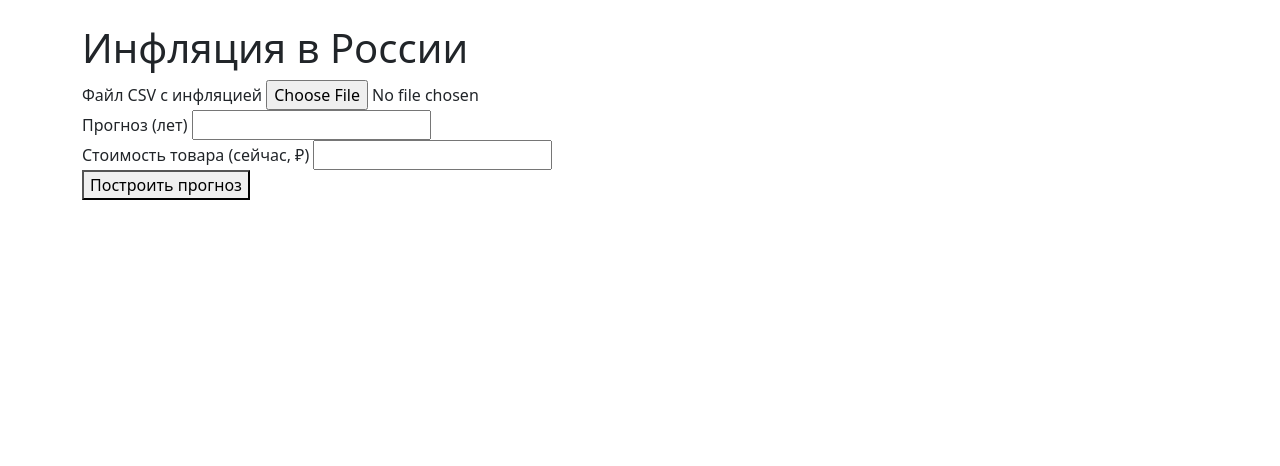
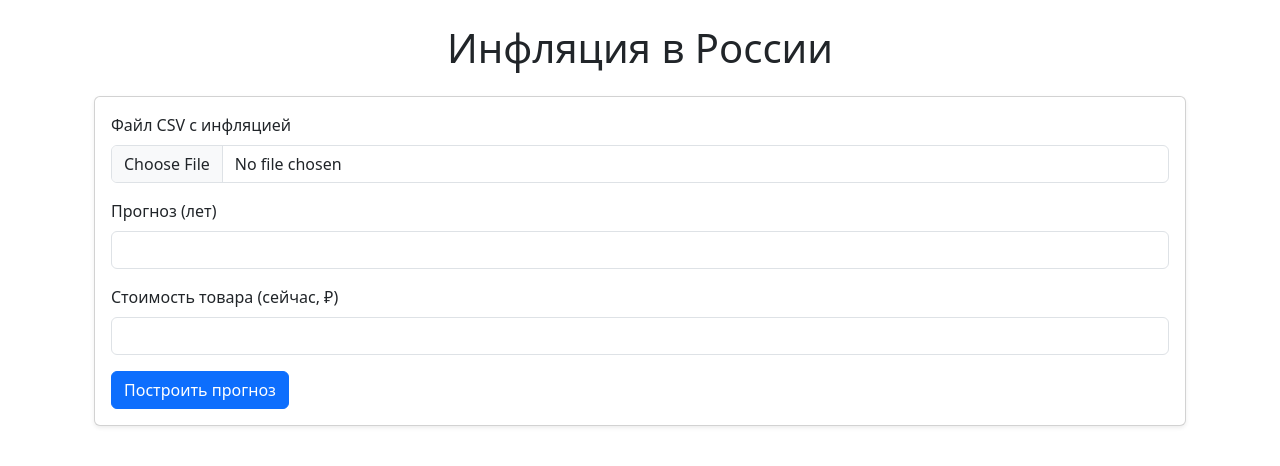
Before and after one commit to Dantes39/Laba3TP, a Flask app: page /price in a window 1280 px wide. Shown: the part 56-522 px from the top of the page. Run offline with Flask 3, Linux system fonts and the light colour scheme.

Commit message:
Обновленный дизайн

```diff
--- a/templates/price.html
+++ b/templates/price.html
@@ -1,47 +1,68 @@
 {% extends 'base.html' %}
+
 {% block body %}
-<h1>Инфляция в России</h1>
+<div class="container mt-4">
+    <h1 class="text-center mb-4">Инфляция в России</h1>
+
+    <div class="card shadow-sm mb-4">
+        <div class="card-body">
             <form method="post" enctype="multipart/form-data">
-    <div>
-        <label>Файл CSV с инфляцией</label>
-        <input type="file" name="datafile" required>
+                <div class="mb-3">
+                    <label class="form-label">Файл CSV с инфляцией</label>
+                    <input type="file" name="datafile" class="form-control" required>
                 </div>
-    <div>
-        <label>Прогноз (лет)</label>
-        <input type="number" name="period" required>
+                <div class="mb-3">
+                    <label class="form-label">Прогноз (лет)</label>
+                    <input type="number" name="period" class="form-control" required>
                 </div>
-    <div>
-        <label>Стоимость товара (сейчас, ₽)</label>
-        <input type="number" name="price" step="0.01" required>
+                <div class="mb-3">
+                    <label class="form-label">Стоимость товара (сейчас, ₽)</label>
+                    <input type="number" name="price" class="form-control" step="0.01" required>
                 </div>
-    <button type="submit">Построить прогноз</button>
+                <button type="submit" class="btn btn-primary">Построить прогноз</button>
             </form>
+        </div>
+    </div>
 
     {% if chart_url %}
-    <hr>
-    <h2>График</h2>
-    <img src="{{ chart_url }}" width="800">
+        <h3 class="text-center mt-4">График инфляции</h3>
+        <div class="text-center">
+            <img src="{{ chart_url }}" class="img-fluid rounded shadow">
+        </div>
     {% endif %}
 
     {% if future_price %}
-    <h3>Будущая стоимость товара: {{ future_price }} ₽</h3>
+        <h4 class="mt-4">Будущая стоимость товара: <strong>{{ future_price }} ₽</strong></h4>
     {% endif %}
 
     {% if result %}
-    <h3>Анализ</h3>
-    <ul>
-        <li>Максимальный рост: {{ result.max_gain[1] | round(2) }}% в {{ result.max_gain[0] }}</li>
-        <li>Максимальное снижение: {{ result.max_loss[1] | round(2) }}% в {{ result.max_loss[0] }}</li>
+        <h4 class="mt-3">Анализ</h4>
+        <ul class="list-group mb-3">
+            <li class="list-group-item">📈 Максимальный рост: {{ result.max_gain[1] | round(2) }}% в {{ result.max_gain[0] }}</li>
+            <li class="list-group-item">📉 Максимальное снижение: {{ result.max_loss[1] | round(2) }}% в {{ result.max_loss[0] }}</li>
         </ul>
     {% endif %}
 
     {% if table_data %}
-    <h3>Данные</h3>
-    <table border="1">
-        <tr><th>Год</th><th>Инфляция (%)</th></tr>
+        <h4 class="mt-3">Данные</h4>
+        <div class="table-responsive">
+            <table class="table table-striped table-bordered table-hover">
+                <thead class="table-light">
+                    <tr>
+                        <th>Год</th>
+                        <th>Инфляция (%)</th>
+                    </tr>
+                </thead>
+                <tbody>
                     {% for row in table_data %}
-            <tr><td>{{ row['Year'] }}</td><td>{{ row['Inflation'] }}</td></tr>
+                        <tr>
+                            <td>{{ row['Year'] }}</td>
+                            <td>{{ row['Inflation'] }}</td>
+                        </tr>
                     {% endfor %}
+                </tbody>
             </table>
+        </div>
     {% endif %}
+</div>
 {% endblock %}
```
Lines whose indentation alone changed are shown as unchanged.
